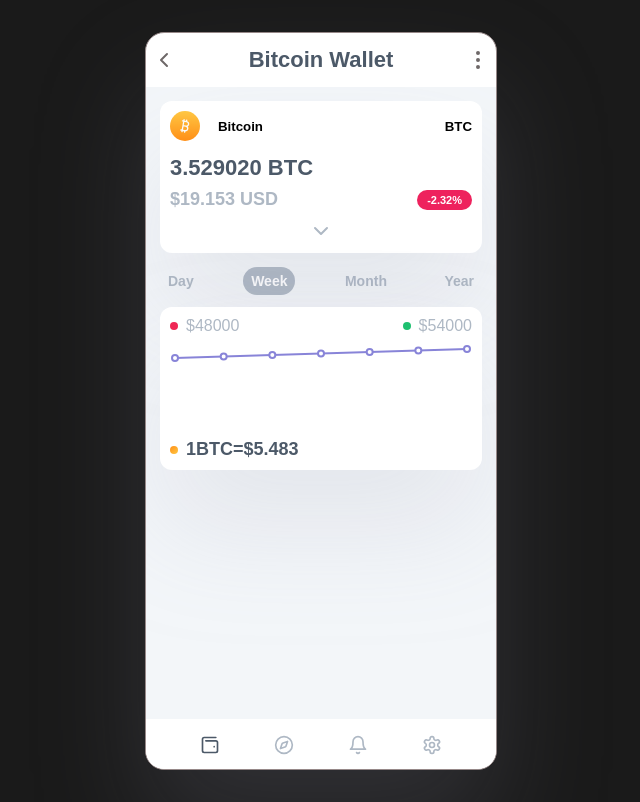
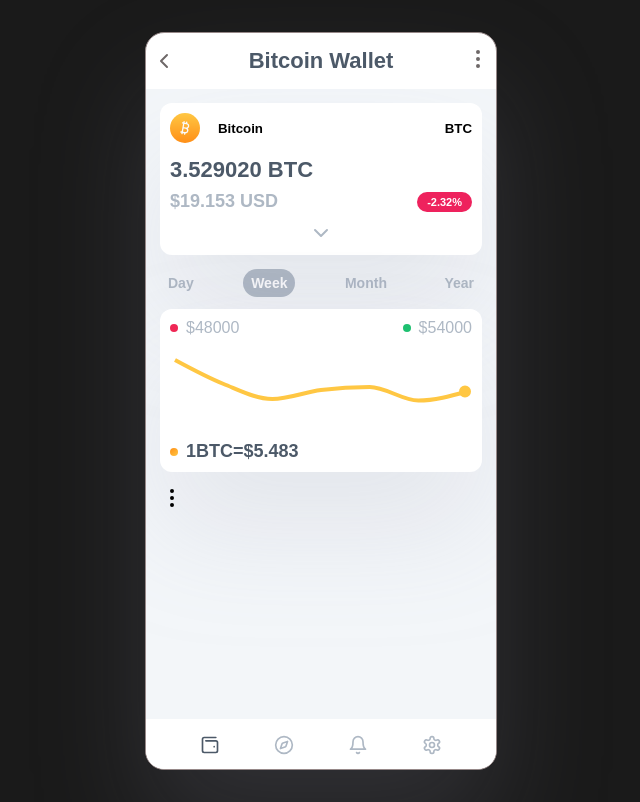
Before and after one commit to nosangCodes/wallet-sample, a React (Create React App) app: page / in a window 1280 px wide. Shown: the whole page, without its empty margins (319-959 px from the left). Built offline with nearby package versions, Linux system fonts and the light colour scheme.

Commit message:
added custom line dot to chart

```diff
--- a/src/components/btc-stats/chart-view.jsx
+++ b/src/components/btc-stats/chart-view.jsx
@@ -1,5 +1,5 @@
 import React from "react";
-import { Line, LineChart, ResponsiveContainer } from "recharts";
+import { Dot, Line, LineChart, ResponsiveContainer } from "recharts";
 
 export default function ChartView({ data, dataKey }) {
   return (
@@ -9,11 +9,28 @@
           <Line
             type="monotone"
             dataKey={dataKey}
-            stroke="#8884d8"
-            strokeWidth={2}
+            stroke="#ffc743"
+            strokeWidth={4}
+            dot={<CustomDot isStart={true} length={data?.length} />}
           />
         </LineChart>
       </ResponsiveContainer>
     </div>
   );
 }
+
+const CustomDot = ({ cx, cy, stroke, isStart, index, length }) => {
+  if (index === length - 1) {
+    return (
+      <Dot
+        cx={cx - 2}
+        cy={cy}
+        r={5}
+        stroke={stroke}
+        strokeWidth={2}
+        fill="#ffc743"
+      />
+    );
+  }
+  return null;
+};
--- a/src/components/btc-stats/data.js
+++ b/src/components/btc-stats/data.js
@@ -34,12 +34,12 @@
   week: {
     data: [
       { timestamp: "2024-04-17T00:00:00Z", price: 48000 },
-      { timestamp: "2024-04-18T00:00:00Z", price: 49000 },
-      { timestamp: "2024-04-19T00:00:00Z", price: 50000 },
-      { timestamp: "2024-04-20T00:00:00Z", price: 51000 },
-      { timestamp: "2024-04-21T00:00:00Z", price: 52000 },
-      { timestamp: "2024-04-22T00:00:00Z", price: 53000 },
-      { timestamp: "2024-04-23T00:00:00Z", price: 54000 },
+      { timestamp: "2024-04-18T00:00:00Z", price: 32000 },
+      { timestamp: "2024-04-19T00:00:00Z", price: 22000 },
+      { timestamp: "2024-04-20T00:00:00Z", price: 28000 },
+      { timestamp: "2024-04-21T00:00:00Z", price: 30000 },
+      { timestamp: "2024-04-22T00:00:00Z", price: 21000 },
+      { timestamp: "2024-04-23T00:00:00Z", price: 27000 },
     ],
     highest: 54000,
     lowest: 48000,
@@ -61,13 +61,13 @@
     data: [
       { timestamp: "2023-04-24T00:00:00Z", price: 100 },
       { timestamp: "2023-05-24T00:00:00Z", price: 36000 },
-      { timestamp: "2023-06-24T00:00:00Z", price: 37000 },
+      { timestamp: "2023-06-24T00:00:00Z", price: 20000 },
       { timestamp: "2023-07-24T00:00:00Z", price: 38000 },
-      { timestamp: "2023-08-24T00:00:00Z", price: 39000 },
-      { timestamp: "2023-09-24T00:00:00Z", price: 40000 },
+      { timestamp: "2023-08-24T00:00:00Z", price: 32000 },
+      { timestamp: "2023-09-24T00:00:00Z", price: 48000 },
       { timestamp: "2023-10-24T00:00:00Z", price: 41000 },
     ],
     highest: 41000,
-    lowest: 35000,
+    lowest: 100,
   },
 };
--- a/src/components/extend-card/extend-card.jsx
+++ b/src/components/extend-card/extend-card.jsx
@@ -14,12 +14,8 @@
   };
 
   useEffect(() => {
-    console.log("🚀 ~ useEffect ~ ref:", ref.current);
     if (ref.current) {
       setContentHeight(ref.current.clientHeight + 10);
-      console.log(
-        ref.current.clientHeight
-      );
     }
   }, [children, ref]);
 
--- /dev/null
+++ b/src/components/floating-menu/floating-menu.jsx
@@ -0,0 +1,47 @@
+import { useState, useEffect, useRef } from "react";
+import { EllipsisVertical } from "lucide-react";
+import styles from "./floating-menu.module.scss";
+
+export default function FloatingMenu({
+  trigger = <EllipsisVertical />,
+  children,
+}) {
+  const triggerRef = useRef(null);
+  const menuRef = useRef(null);
+  const [menuVisible, setMenuVisible] = useState(false);
+  const [menuPosition, setMenuPosition] = useState({ top: 0, left: 0 });
+
+  useEffect(() => {
+    if (triggerRef.current && menuRef.current) {
+      const { top, left } = triggerRef.current.getBoundingClientRect();
+      const triggerWidth = triggerRef.current.offsetWidth;
+      const menuWidth = menuRef.current.offsetWidth;
+
+      const newLeft = left + triggerWidth / 2 - menuWidth / 2;
+      const newTop = top + triggerRef.current.offsetHeight;
+
+      setMenuPosition({ top: newTop, left: newLeft });
+    }
+  }, [menuVisible]);
+
+  const toggleMenu = () => {
+    setMenuVisible((prev) => !prev);
+  };
+
+  return (
+    <div className={styles.container}>
+      <div ref={triggerRef} className={styles.trigger} onClick={toggleMenu}>
+        {trigger}
+      </div>
+      {menuVisible && (
+        <div
+          ref={menuRef}
+          className={styles.menu}
+          style={{ top: menuPosition.top, left: menuPosition.left }}
+        >
+          {children}
+        </div>
+      )}
+    </div>
+  );
+}
--- /dev/null
+++ b/src/components/floating-menu/floating-menu.module.scss
@@ -0,0 +1,51 @@
+// .trigger {
+//   cursor: pointer;
+// }
+
+// .content {
+//   position: fixed;
+//   top: 0;
+//   bottom: 0;
+//   left: 0;
+//   right: 0;
+//   height: 100%;
+//   z-index: 20;
+//   width: 100%;
+//   background-color: rgb(24 20 20 / 51%);
+//   overflow: hidden;
+
+//   .menu {
+//     min-height: 200px;
+//     width: 40%;
+//     background-color: white;
+//     border-radius: 4px;
+//     position: absolute;
+//     // right: 397.9875183105469px;
+//     // top: 50px;
+//   }
+// }
+
+.container {
+  position: relative;
+}
+
+.trigger {
+  cursor: pointer;
+}
+
+.menu {
+  position: absolute;
+  z-index: 100;
+  background-color: white;
+  border: 1px solid #ccc;
+  border-radius: 4px;
+  box-shadow: 0px 2px 4px rgba(0, 0, 0, 0.1);
+  padding: 8px;
+  min-width: 120px; /* Adjust as needed */
+  height: 100px;
+  width: 100px;
+  top: 0;
+  right: 0;
+}
+
+/* Additional styles as needed */
--- a/src/components/nav-header/nav-header.jsx
+++ b/src/components/nav-header/nav-header.jsx
@@ -1,13 +1,16 @@
 import { ChevronLeft, EllipsisVertical } from "lucide-react";
 import React from "react";
 import styles from "./nav.module.scss";
+import FloatingMenu from "../floating-menu/floating-menu";
 
 export default function NavHeader() {
   return (
     <div className={styles.container}>
       <ChevronLeft className={styles["nav-icon"]} />
       <h1>Bitcoin Wallet</h1>
-      <EllipsisVertical className={styles["nav-icon"]} />
+      <FloatingMenu
+        trigger={<EllipsisVertical className={styles["nav-icon"]} />}
+      />
     </div>
   );
 }
--- a/src/components/nav-header/nav.module.scss
+++ b/src/components/nav-header/nav.module.scss
@@ -12,5 +12,9 @@
 
   .nav-icon {
     color: #6e6868;
+    transition: 200ms color ease-in;
+  }
+  .nav-icon:hover{
+    color: #5a5454;
   }
 }
--- a/src/components/wallet-information/wallet-info.jsx
+++ b/src/components/wallet-information/wallet-info.jsx
@@ -3,12 +3,14 @@
 import BalanceCard from "../balance-card/balance-card";
 import BtcStats from "../btc-stats/btc-stats";
 import ActionCard from "../acrion-card/action-card";
+import FloatingMenu from "../floating-menu/floating-menu";
 
 export default function WalletInfo() {
   return (
     <div className={styles["container"]}>
       <BalanceCard />
       <BtcStats />
+      <FloatingMenu />
       {/* <div className={styles.actions}>
         <ActionCard variant="buy" />
         <ActionCard variant="sell" />
```
